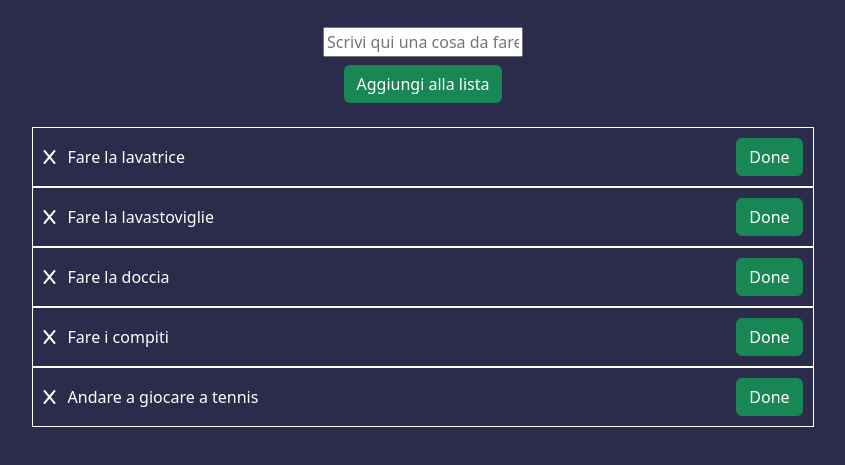
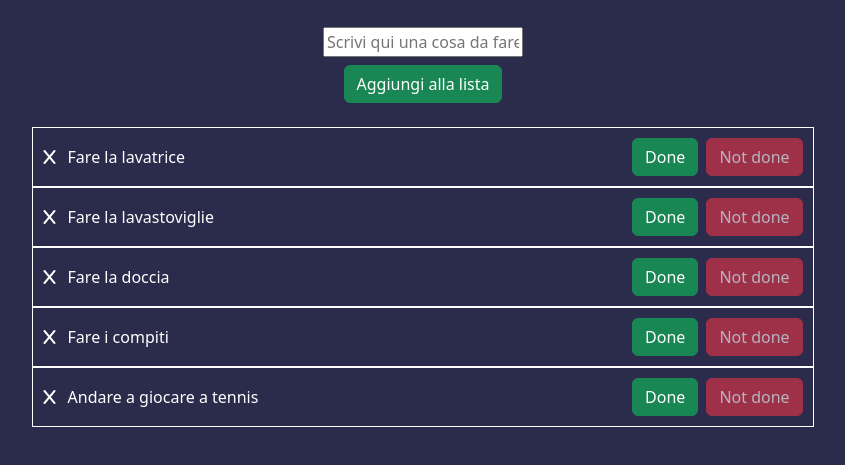
Before and after one commit to PalumboAndrea/vue-todolist, a plain HTML site: page index.html in a window 1280 px wide. Shown: the part 69-534 px from the top of the page, without its empty margins (217-1062 px from the left). Drawn offline with nearby package versions, Linux system fonts and the light colour scheme.

Commit message:
add buttons features

```diff
--- a/css/style.css
+++ b/css/style.css
@@ -1,6 +1,7 @@
 body{
     background-color: rgb(43, 43, 75);
     color: white;
+    min-width: 350px;
 }
 
 .add-element-wrapper input{
--- a/index.html
+++ b/index.html
@@ -32,8 +32,10 @@
                                 <i class="fa-solid fa-x me-2" @click="deleteElement(index)"></i>
                                 {{element.text}}
                             </p>
-                            <button class="btn btn-success" @click="changeDone(index)" :class="(element.done === true) ? 'd-none' : ''">Done</button>
-                            <button class="btn btn-danger" @click="changeDone(index)" :class="(element.done === false) ? 'd-none' : ''">Not done</button>
+                            <div class="button-wrapper">
+                                <button class="btn btn-success me-2" @click="changeDone(index)" :disabled="element.done">Done</button>
+                                <button class="btn btn-danger" @click="changeDone(index)" :disabled="!element.done">Not done</button>
+                            </div>
                         </li>
                     </ul>
                 </div>
--- a/js/myscript.js
+++ b/js/myscript.js
@@ -33,7 +33,7 @@ createApp({
             this.todo[index].done = !this.todo[index].done;
         },
         deleteElement: function(index){
-            this.todo.splice(index, 1)
+            this.todo.splice(index, 1);
         },
         addNewToDo: function(){
             if (this.newElementText == '' || this.newElementText.length <=2){
```
